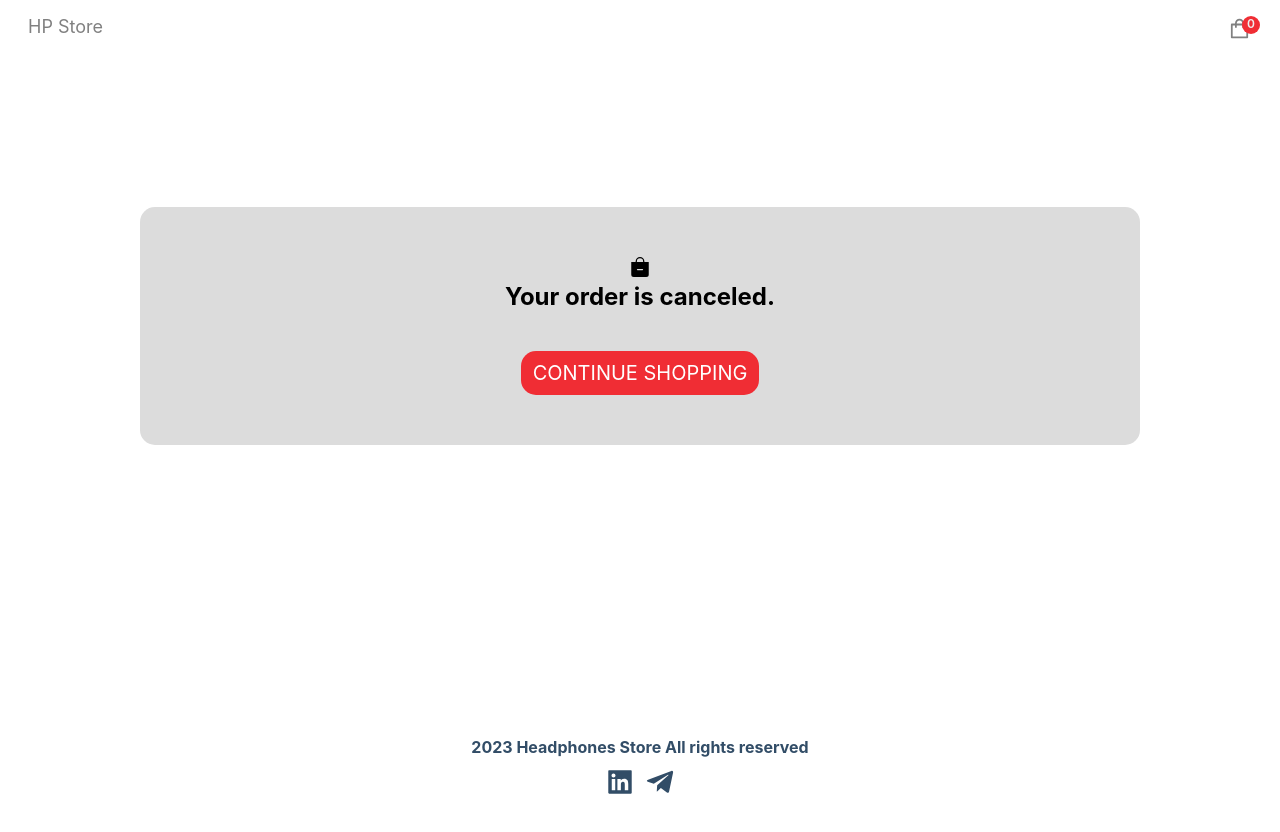
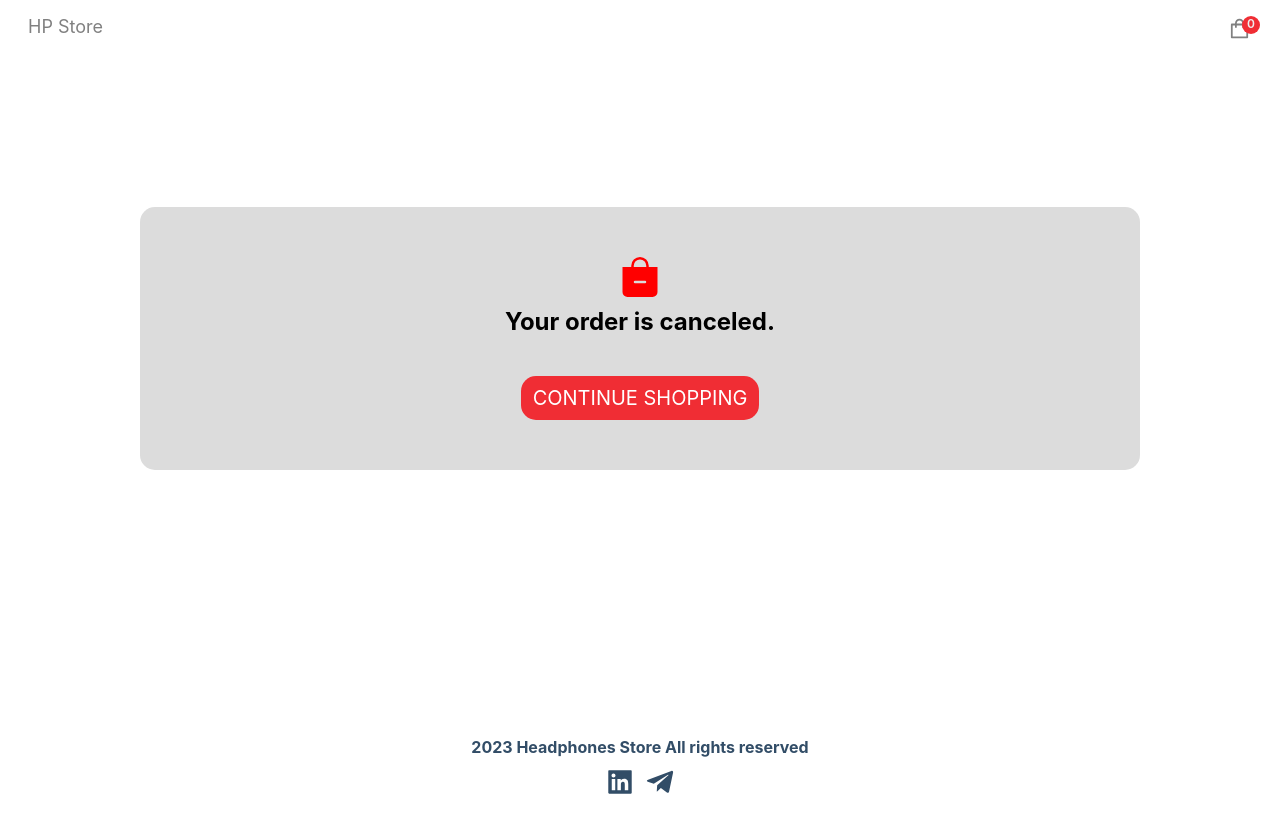
Before and after one commit to Ich1ro/fullstack-ecommerce-project, a Next.js app in the folder fullstack-ecommerce/: page /canceled in a window 1280 px wide. Shown: the top 832 px of the page. Built offline with nearby package versions, Linux system fonts and the light colour scheme.

Commit message:
add styles for canceled page

```diff
--- a/fullstack-ecommerce/src/styles/globals.css
+++ b/fullstack-ecommerce/src/styles/globals.css
@@ -662,6 +662,12 @@ margin-top: 160px;
    color: green;
    font-size: 40px;
 }
+
+.cancel .icon {
+   color: red;
+   font-size: 40px;
+}
+
 .success h2{
   text-transform: capitalize;
   margin-top: 15px 0px;
```
